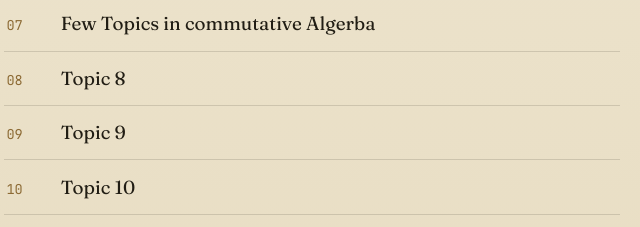
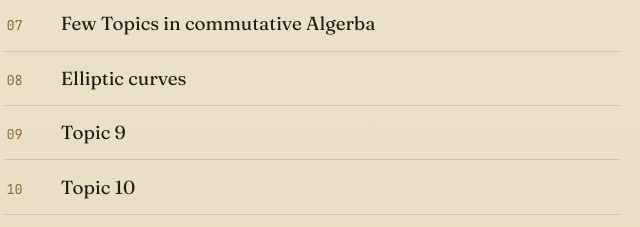
Before and after one commit to satya8118/GA, a plain HTML site: page index.html in a window 1280 px wide. Shown: the part 719-946 px from the top of the page, 328-968 px from the left. Drawn offline with Linux system fonts and the light colour scheme.

Commit message:
Update index.html

```diff
--- a/index.html
+++ b/index.html
@@ -270,7 +270,7 @@
       <li><a href="bc.html"><span class="num">05</span><span class="title">Burnside's normal p-complement theorem</span><span class="arrow">→</span></a></li>
       <li><a href="bs.html"><span class="num">06</span><span class="title">Burnside's theorem on Solvability of groups</span><span class="arrow">→</span></a></li>
       <li><a href="Kalom.html"><span class="num">07</span><span class="title">Few Topics in commutative Algerba </span><span class="arrow">→</span></a></li>
-      <li><a href="topic-8.html"><span class="num">08</span><span class="title">Topic 8</span><span class="arrow">→</span></a></li>
+      <li><a href="ec.html"><span class="num">08</span><span class="title">Elliptic curves</span><span class="arrow">→</span></a></li>
       <li><a href="topic-9.html"><span class="num">09</span><span class="title">Topic 9</span><span class="arrow">→</span></a></li>
       <li><a href="topic-10.html"><span class="num">10</span><span class="title">Topic 10</span><span class="arrow">→</span></a></li>
       <li><a href="topic-11.html"><span class="num">11</span><span class="title">Topic 11</span><span class="arrow">→</span></a></li>
```
